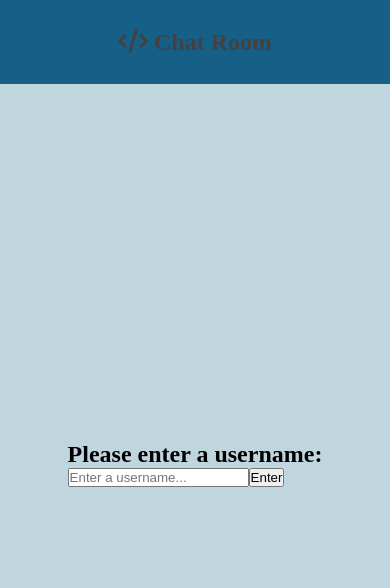
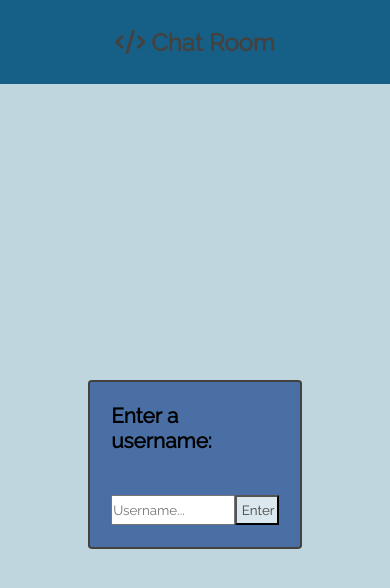
Before and after one commit to jabuckle26/web-sockets-chat-room, a React (Create React App) app in the folder client/: page / in a window 390 px wide. Shown: the top 588 px of the page. Built offline with nearby package versions, Linux system fonts and the light colour scheme; no server answers.

Commit message:
Updating mobile view for devices less than 500px width.

```diff
--- a/client/src/App.scss
+++ b/client/src/App.scss
@@ -1,4 +1,6 @@
 /* Global Styles */
+@import url('https://fonts.googleapis.com/css?family=Raleway&display=swap');
+
 :root {
   --primary-color: #17a2b8;
   --dark-color: #343a40;
@@ -11,7 +13,9 @@
   box-sizing: border-box;
   margin: 0;
   padding: 0;
+  font-family: 'Raleway'
 }
+$break-small: 500px;
 
 $colour-background: #4F6D7A;
 $colour-chatWindow: #C0D6DF;
@@ -35,6 +39,56 @@ nav {
 }
 
 body {
+
+  .landing {
+    display: flex;
+    justify-content: center;
+    align-items: center;
+
+    .landingCard {
+      background-color: $colour-bright-action;
+      padding: 10%;
+      border: 2px solid $colour-black-text;
+      border-radius: 2%;
+      display: flex;
+      flex-direction: column;
+      justify-content: space-between;
+      align-items: center;
+      width: 30vw;
+
+      @media screen and (max-width: $break-small) {
+        width: 55vw;
+        height: 20vh;
+      }
+
+      h2 {
+        font-size: 1.3rem;
+      }
+
+      .loginInputContainer {
+        display: flex;
+
+        margin-top: 5%;
+
+        input {
+          width: 80%;
+        }
+
+        button {
+          background-color: $colour-light-background;
+          color: $colour-black-text;
+          padding: 3%;
+          min-width: 14%;
+
+          cursor: pointer;
+
+          &:hover {
+            background-color: $colour-background;
+          }
+        }
+      }
+    }
+  }
   section.chatRoom {
     width: 100vw;
     height: 90vh;
@@ -42,6 +96,22 @@ body {
     align-items: center;
     justify-content: center;
     background-color:$colour-chatWindow;
+
+    @media screen and (max-width: $break-small) {
+      flex-direction: column;
+
+    }
+
+    .pannelVisibilityControl {
+      display: none;
+      @media screen and (max-width: $break-small) {
+        display: flex;
+        background-color: $colour-light-background;
+        color: $colour-black-text;
+        padding: 2%;
+        margin-bottom: 2px;
+      }
+    }
 
     div.chatWindow {
       height: 90%;
@@ -52,6 +122,10 @@ body {
       flex-direction: column;
       justify-content: space-between;
       margin-left: 2%;
+
+      @media screen and (max-width: $break-small) {
+        width: 95%;
+      }
 
       div.chatContainer {
         height: 90%;
@@ -65,6 +139,10 @@ body {
             font-family: 'Lucida Sans', 'Lucida Sans Regular', 'Lucida Grande', 'Lucida Sans Unicode', Geneva, Verdana, sans-serif;
             font-size: 1rem;
             margin: 0.625rem 0;
+
+            @media screen and (max-width: $break-small) {
+              font-size: 1.4rem;
+            }
 
             .sender {
               font-weight: bold;
@@ -114,6 +192,10 @@ body {
       justify-content: flex-start;
       align-items: center;
 
+      @media screen and (max-width: $break-small) {
+        display: none;
+      }
+
       h3.membersPaneTitle {
         margin: 3%;
       }
--- a/client/src/components/layout/ChatRoom.js
+++ b/client/src/components/layout/ChatRoom.js
@@ -1,4 +1,4 @@
-import React, {useContext} from 'react'
+import React, {useContext, useState, useEffect} from 'react'
 import { ChatWindow } from './ChatWindow'
 import { ChatMembersPane } from './ChatMembersPane'
 import { Landing } from './Landing';
--- a/client/src/components/layout/Landing.js
+++ b/client/src/components/layout/Landing.js
@@ -20,9 +20,9 @@ export const Landing = () => {
     return (
         <section className='landing'>
             <div className='landingCard'>
-                <h2>Please enter a username:</h2>
-                <div>
-                    <input className='usernameRegistration' value={attemptedUserName} type='text' onChange={(e) => handleTyping(e)} placeholder='Enter a username...' />
+                <h2>Enter a username:</h2>
+                <div className='loginInputContainer'>
+                    <input className='usernameRegistration' value={attemptedUserName} type='text' onChange={(e) => handleTyping(e)} placeholder='Username...' />
                     <button className='enterButton' onClick={() => handleEnterUserName()}>Enter</button>
                 </div>
                 {isInvalidUserName &&
--- a/client/src/context/GlobalState.js
+++ b/client/src/context/GlobalState.js
@@ -6,6 +6,7 @@ const initialState = {
     chatMembers: [],
     isChatOpen: false,
     socket: io.connect('https://web-chat-socket-io-demo.herokuapp.com/'),
+    // socket: io.connect('http://localhost:4000/'),
     userName: '',
 }
 
```
Also changed, not shown: client/src/components/auth/Login.js (deleted, +0 -49 lines), client/src/components/auth/Register.js (deleted, +0 -87 lines), 1 other file (tests, documents, lock files or other folders).
